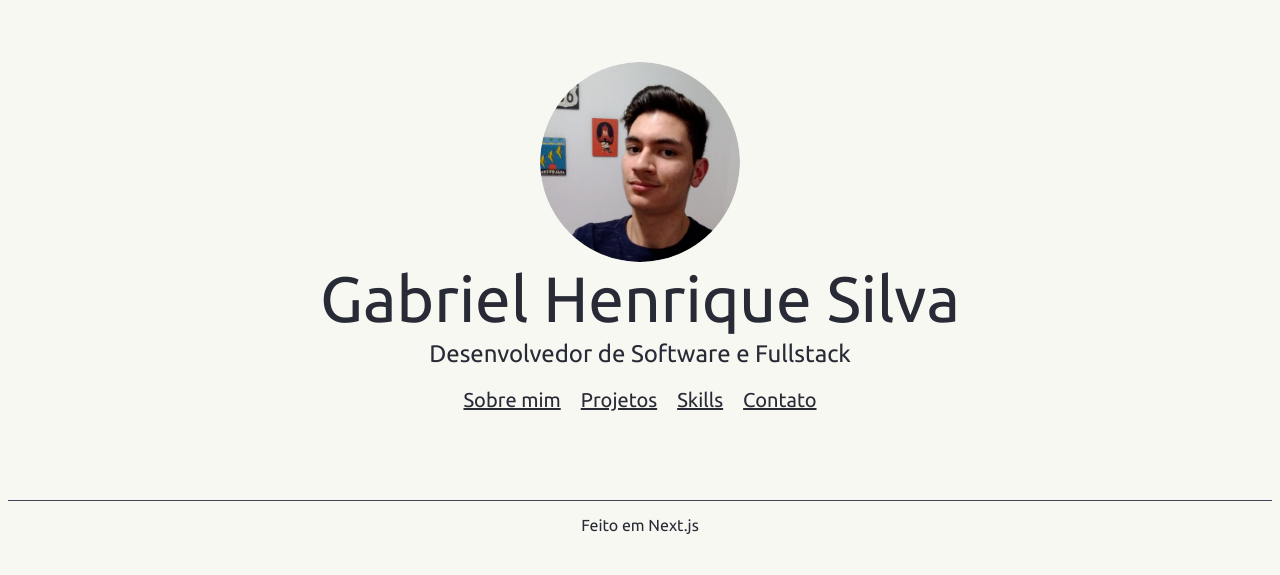
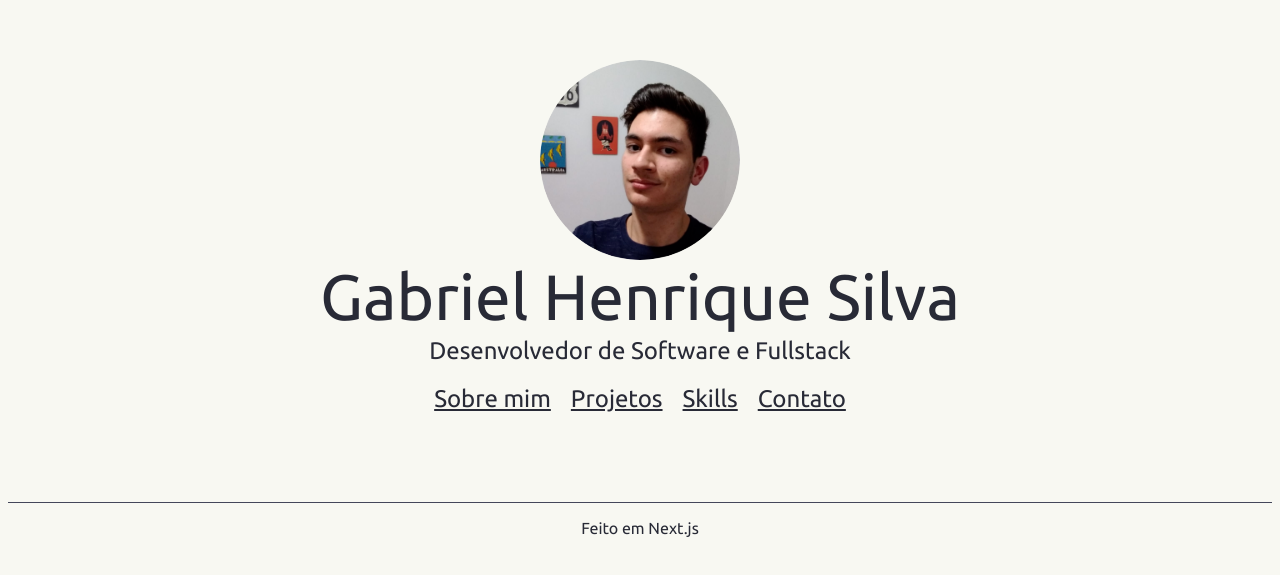
Before and after one commit to TheSmileyDroid/portifolio, a Next.js app: page / in a window 1280 px wide. Shown: the part 139-714 px from the top of the page. Built offline with nearby package versions, Linux system fonts and the light colour scheme.

Commit message:
font fix

```diff
--- a/pages/index.tsx
+++ b/pages/index.tsx
@@ -53,10 +53,10 @@ function Info() {
 function Links() {
   return (
     <div className={styles.links}>
-      <h5><Link href="/aboutme" passHref><a>Sobre mim</a></Link></h5>
-      <h5><Link href="/projetos" passHref><a>Projetos</a></Link></h5>
-      <h5><Link href="/skills" passHref><a>Skills</a></Link></h5>
-      <h5><Link href="/contato" passHref><a>Contato</a></Link></h5>
+      <h4><Link href="/aboutme" passHref><a>Sobre mim</a></Link></h4>
+      <h4><Link href="/projetos" passHref><a>Projetos</a></Link></h4>
+      <h4><Link href="/skills" passHref><a>Skills</a></Link></h4>
+      <h4><Link href="/contato" passHref><a>Contato</a></Link></h4>
     </div>
   )
 }
--- a/styles/Home.module.css
+++ b/styles/Home.module.css
@@ -88,6 +88,9 @@
 .links {
   display: flex;
   flex-direction: row;
+  justify-content: center;
+  align-items: center;
+  flex-wrap: wrap;
 }
 
 .links a {
```
